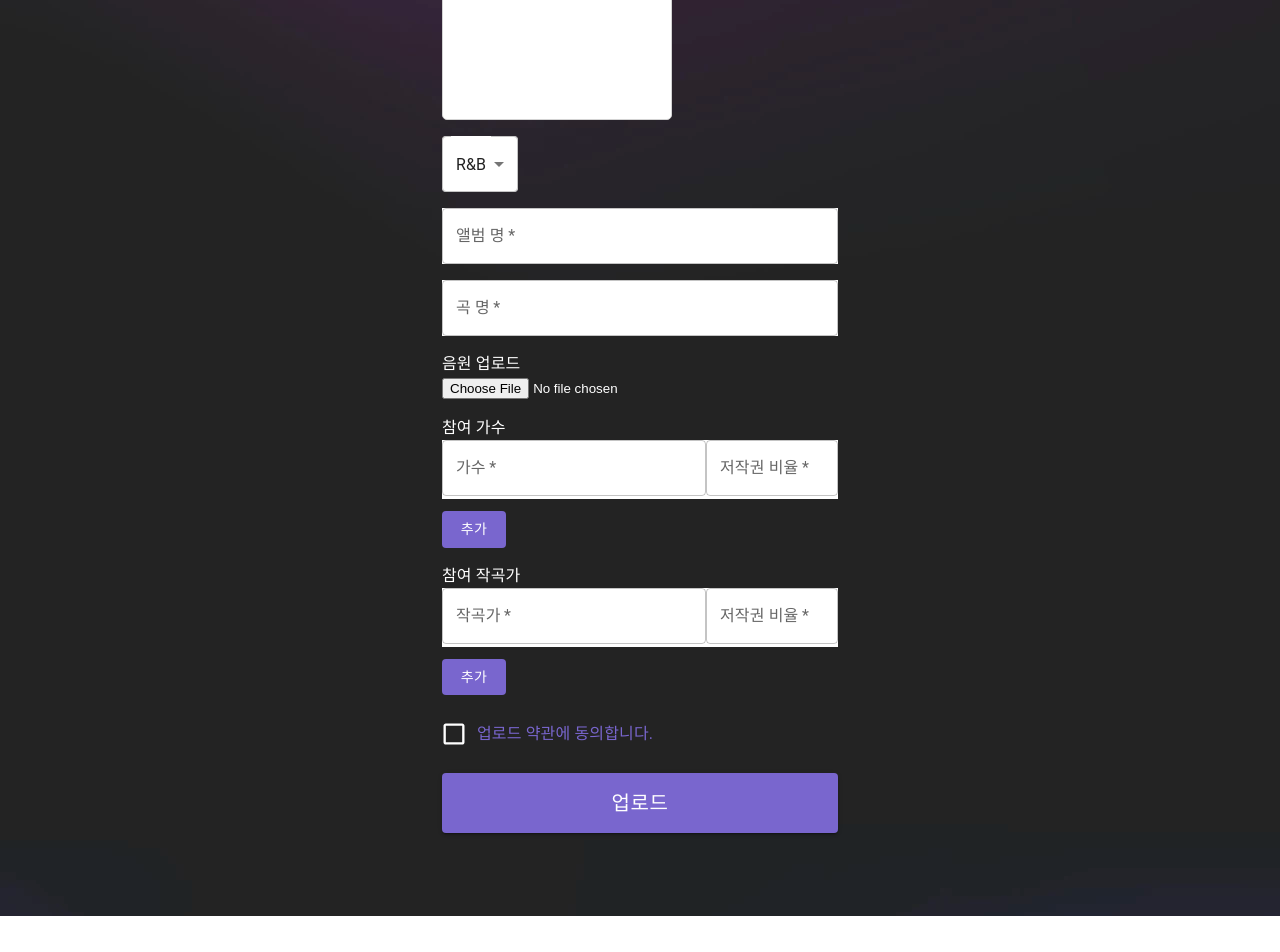
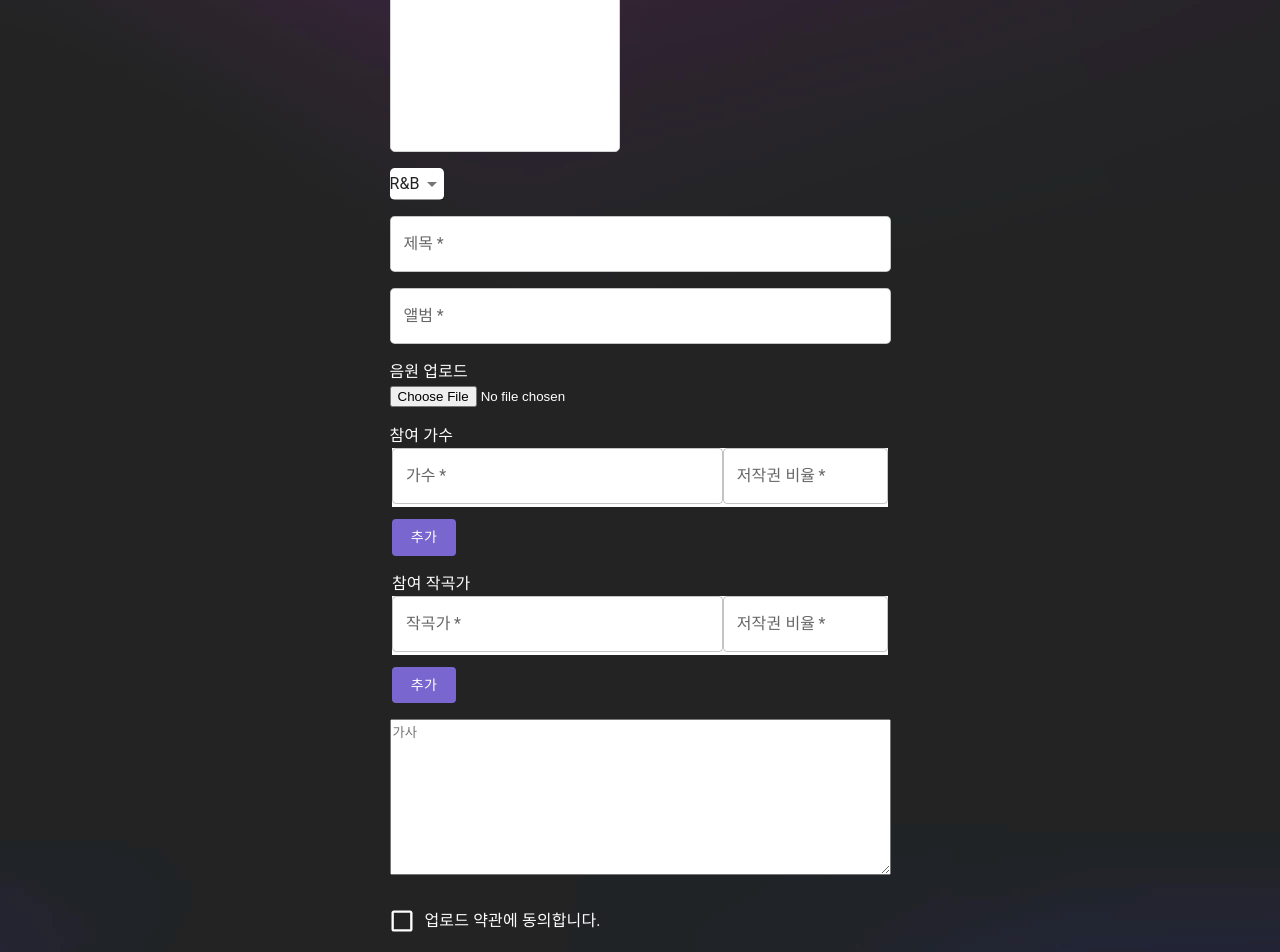
Before and after one commit to UXMUnderGraduate/22-S-Front, a React (Create React App) app: page /upload in a window 1280 px wide. Shown: the part 320-1272 px from the top of the page. Before the commit the page ends 1236 px from the top, so only its background shows below. Built offline with nearby package versions, Linux system fonts and the light colour scheme.

Commit message:
feat:upload

```diff
--- a/src/page/UploadPage.jsx
+++ b/src/page/UploadPage.jsx
@@ -1,4 +1,6 @@
-import React, {useState, useEffect} from 'react';
+import React, { useState, useEffect } from 'react';
+
+import axios from 'axios';
 import {
   Button,
   CssBaseline,
@@ -6,19 +8,17 @@ import {
   FormControl,
   FormControlLabel,
   Checkbox,
+  FormHelperText,
   Grid,
   Box,
   Typography,
   Container,
-  FormHelperText,
-  Select, MenuItem
+  Select,
+  MenuItem,
 } from '@mui/material/';
 import { createTheme, ThemeProvider } from '@mui/material/styles';
-import axios from 'axios'
-import {useNavigate} from 'react-router-dom';
+import styled from 'styled-components';
 import { useDropzone } from "react-dropzone";
-import styled from "styled-components"
-
 
 const thumbsContainer = {
   display: "flex",
@@ -57,6 +57,299 @@ const img = {
   width: 220,
   height: 220
 };
+
+const FormHelperTexts = styled(FormHelperText)`
+  width: 100%;
+  padding-left: 16px;
+  font-weight: 700 !important;
+  color: #d32f2f !important;
+`;
+
+const Boxs = styled(Box)`
+  padding-bottom: 40px !important;
+`;
+
+function RegisterPage() {
+  const theme = createTheme({
+    palette: {
+      primary: {
+        main: '#550064',
+      },
+      secondary: {
+        main: '#7966ce',
+      },
+      header: {
+        main: 'transparent',
+      },
+    },
+  });
+  const [genre, setGenre] = useState('R&B');
+  const [checked, setChecked] = useState(false);
+  const [registerError, setRegisterError] = useState('');
+
+  const onhandlePost = async (data) => {
+    const {title, album, lylics, file, image } = data;
+    const postData = { title, album, lylics, genre, file, image };
+
+    // post
+    await axios
+      .post('http://localhost:5000/api/v1/upload', {
+        headers: {
+          authorization: 'eyJhbGciOiJIUzI1NiIsInR5cCI6IkpXVCJ9.eyJpZCI6NywibmFtZSI6IuuwseyYiOumsCIsImlhdCI6MTY2MDgwMTc5NH0.tgaEvAYf_SHqIlZOa1Z0tYgHgEMi2a3BJ7Nsb0k72Wg'
+        },
+        data: postData
+      })
+      .then(function (response) {
+        console.log(response, '성공');
+        alert("업로드 성공!")
+        location.reload('')
+      })
+      .catch(function (err) {
+        console.log(err);
+        setRegisterError('업로드에 실패하였습니다. 다시한번 확인해 주세요.');
+      });
+  };
+
+  const handleChange = (event) => {
+    setGenre(event.target.value);
+  };
+
+  const handleAgree = (event) => {
+    setChecked(event.target.checked);
+  };
+
+  const handleSubmit = (e) => {
+    e.preventDefault();
+
+    const data = new FormData(e.currentTarget);
+    const genreType = genre;
+    const joinData = {
+      title: data.get('title'),
+      album: data.get('album'),
+      name: data.get('name'),
+      lylics: data.get('lylics'),
+      file:data.get('file'),
+      image:data.get('image'),
+      genre: genreType,
+    };
+
+    // 회원가입 동의 체크
+    if (!checked) alert('올바른 양식과 함께 업로드 약관에 동의해주세요.');
+
+    if (
+      checked
+    ) {
+      onhandlePost(joinData);
+    }
+  };
+
+   //엘범 커버 드래그앤드롭
+   const [files, setFiles] = useState([]);
+   const { getRootProps, getInputProps} = useDropzone({
+
+     accept: "image/*",
+     onDrop: (acceptedFiles) => {
+       setFiles(
+         acceptedFiles.map((file) =>
+           Object.assign(file, {
+             preview: URL.createObjectURL(file)
+           })
+         )
+       );
+     }
+   });
+
+   const thumbs = files.map((file) => (
+     <div style={thumb} key={file.name}>
+       <div style={thumbInner}>
+         <img src={file.preview} style={img} alt="" />
+       </div>
+
+     </div>
+   ));
+
+   useEffect(
+    () => () => {
+      // Make sure to revoke the Object URL to avoid memory leaks
+      files.forEach((file) => URL.revokeObjectURL(file.preview));
+    },
+    [files]
+  );
+
+  //작곡가, 가수 추가 부분
+  const [countComposerList, setCountComposerList] = useState([0])
+
+  const onAddComposerDiv = () => {
+    let countArr = [...countComposerList]
+    let counter = countArr.slice(-1)[0]
+    counter += 1
+    countArr.push(counter)	// index 사용 X
+    // countArr[counter] = counter	// index 사용 시 윗줄 대신 사용
+    setCountComposerList(countArr)
+  }
+
+  const [countSingerList, setCountSingerList] = useState([0])
+
+  const onAddSingerDiv = () => {
+    let countArr = [...countSingerList]
+    let counter = countArr.slice(-1)[0]
+    counter += 1
+    countArr.push(counter)	// index 사용 X
+    // countArr[counter] = counter	// index 사용 시 윗줄 대신 사용
+    setCountSingerList(countArr)
+  }
+
+  return (
+    <ThemeProvider theme={theme}>
+      <Box sx={{ height: '100%', backgroundImage: 'url(/images/background.png)' }}>
+        <Container sx={{ color: '#ffffff' }} component="main" maxWidth="xs">
+          <CssBaseline />
+          <Box
+            sx={{
+              paddingTop: 15,
+              display: 'flex',
+              flexDirection: 'column',
+              alignItems: 'center',
+            }}
+          >
+            <Typography
+              component="h1"
+              variant="h5"
+              sx={{ textAlign: 'center', fontSize: '30px', fontWeight: 'bold', marginBottom: '10px' }}
+            >
+              회원가입
+            </Typography>
+            <Boxs component="form" noValidate onSubmit={handleSubmit} sx={{ mt: 3 }}>
+              <FormControl component="fieldset" variant="standard">
+                <Grid container spacing={2}>
+                  <Grid item xs={12}>
+                  <label style={{color:"white"}}>앨범커버</label>
+                  <div {...getRootProps({ className: "dropzone" })}>
+                  <input {...getInputProps()} id="image"/>
+                  console.log(input)
+                  <aside style={thumbsContainer}> {thumbs}</aside>
+
+                  </div>
+                  </Grid>
+                  <Grid item xs={12}>
+                    <Select
+                      sx={{ backgroundColor: 'white', borderRadius: '0.3em' }}
+                      labelId="genre"
+                      id="genre-select"
+                      value={genre}
+                      required
+                      label="genre"
+                      onChange={handleChange}
+                    >
+                      <MenuItem value={'R&B'}>R&B</MenuItem>
+                      <MenuItem value={'Hiphop'}>Hiphop</MenuItem>
+                      <MenuItem value={'Jazz'}>Jazz</MenuItem>
+                      <MenuItem value={'Pop'}>Pop</MenuItem>
+                      <MenuItem value={'Rock'}>rock</MenuItem>
+                    </Select>
+                  </Grid>
+                  <Grid item xs={12}>
+                    <TextField
+                      sx={{ backgroundColor: 'white', borderRadius: '0.3em' }}
+                      required
+                      fullWidth
+                      id="title"
+                      name="title"
+                      label="제목"
+                    />
+                  </Grid>
+
+                  <Grid item xs={12}>
+                    <TextField
+                      sx={{ backgroundColor: 'white', borderRadius: '0.3em' }}
+                      required
+                      fullWidth
+                      type="album"
+                      id="album"
+                      name="album"
+                      label="앨범"
+                    />
+                  </Grid>
+
+                  <Grid item xs={12}>
+                  <label style={{color:"white"}}>음원 업로드<br/></label>
+                  <input
+                      type="file"
+                      id="file"
+                      accept='music/mp3, music/mp4, music/flac, music/ogg, music/mp2, music/m4r'
+                      textDecoration="none"
+                      style={{color:"white", borderBox:"white"}}  />
+                  </Grid>
+
+                  <Grid item xs={12}>
+                  <label style={{color:'white'}}>참여 가수</label>
+                  <CreateListDiv>
+                    <div style={{display:"inline-block"}}>
+                    <SingerList countSingerList={countSingerList} />
+                    <Button onClick={onAddSingerDiv} style={{backgroundColor:"#7966ce", color:"white"}}>
+                      추가
+                    </Button></div>
+                  </CreateListDiv>
+                  </Grid>
+
+                <Grid item xs={12}>
+                <CreateListDiv>
+                  <div style={{display:"inline-block"}}>
+                  <label style={{color:'white'}}>참여 작곡가</label>
+                  <ComposerList countComposerList={countComposerList} />
+                  <Button onClick={onAddComposerDiv} style={{backgroundColor:"#7966ce", color:"white"}}>
+                    추가
+                  </Button></div>
+                </CreateListDiv>
+                </Grid>
+
+                  <Grid item xs={12}>
+                    <textarea
+                      sx={{ backgroundColor: 'white', borderRadius: '0.3em' }}
+                      required
+                      rows="10" cols="60"
+                      id="lylics"
+                      name="lylics"
+                      placeholder='가사'
+                    />
+                  </Grid>
+
+                  <Grid item xs={12}>
+                    <FormControlLabel
+                      control={
+                        <Checkbox
+                          onChange={handleAgree}
+                          sx={{
+                            '& .MuiSvgIcon-root': { fontSize: 28 },
+                            color: 'white',
+                            '&.Mui-checked': { color: '#7966ce' },
+                          }}
+                        />
+                      }
+                      label="업로드 약관에 동의합니다."
+                    />
+                  </Grid>
+                </Grid>
+                <Button
+                  type="submit"
+                  fullWidth
+                  variant="contained"
+                  sx={{ mt: 3, mb: 4 }}
+                  style={{ backgroundColor: '#7966ce', height: '60px', fontSize: '20px' }}
+                >
+                  업로드
+                </Button>
+              </FormControl>
+              <FormHelperTexts>{registerError}</FormHelperTexts>
+            </Boxs>
+          </Box>
+        </Container>
+      </Box>
+    </ThemeProvider>
+  );
+}
+
+export default RegisterPage;
 
 
 //참여자 추가
@@ -127,10 +420,10 @@ const SingerList = (props) => {
                 variant="outlined"
                 required
                 fullWidth
-                id="name"
+                id="singer"
                 label="가수"
-                name="name"
-                autoComplete="name"
+                name="singer"
+                autoComplete="singer"
                 sx={{ backgroundColor: 'white' }}
                 color="secondary"
               />
@@ -155,272 +448,3 @@ const SingerList = (props) => {
     </DetailDiv>
   )
 }
-
-
-
-function UploadPage () {
-
-  const theme = createTheme({
-    palette: {
-      primary: {
-        main: '#550064',
-      },
-      secondary: {
-        main: '#7966ce',
-      },
-    },
-  });
-
-
-  const [checked, setChecked] = useState(false);
-  const [genreType, setGenreType] = useState('R&B');
-  const [UploadError, setUploadError] = useState('');
-  const navigate = useNavigate();
-
-  const onhandlePost = async (data) => {
-    const { email, album} = data;
-    const postData = { email, album, genreType };
-
-    // post
-    await axios
-      .post('http://localhost:5000/api/v1/upload', postData)
-      .then(function (response) {
-        console.log(response, '성공');
-        navigate.push('/login');
-      })
-      .catch(function (err) {
-        console.log(err);
-        setUploadError('업로드에 실패하였습니다. 다시한번 확인해 주세요.');
-      });
-  };
-
-  const handleGenreChange = (event) => {
-    setGenreType(event.target.value);
-  };
-
-  //동의체크
-  const handleAgree = (event) => {
-    setChecked(event.target.checked);
-  }
-
-  // form 전송
-  const handleSubmit = (e) => {
-    e.preventDefault();
-
-    const data = new FormData(e.currentTarget);
-    const genreType = genreType
-    const uploaderType = uploaderType
-    const joinData = {
-      cover: data.get('cover'),
-      title: data.get('title'),
-      email: data.get('email'),
-      genreType: genreType,
-      uploaderType: uploaderType
-    };
-
-    //업로드 약관 동의 체크
-    if(!checked) alert('업로드 약관에 동의해주세요.')
-
-    if (
-      checked
-    ) {
-      onhandlePost(joinData);
-    }
-  };
-  //엘범 커버 드래그앤드롭
-  const [files, setFiles] = useState([]);
-  const { getRootProps, getInputProps} = useDropzone({
-
-    accept: "image/*",
-    onDrop: (acceptedFiles) => {
-      setFiles(
-        acceptedFiles.map((file) =>
-          Object.assign(file, {
-            preview: URL.createObjectURL(file)
-          })
-        )
-      );
-    }
-  });
-
-  const thumbs = files.map((file) => (
-    <div style={thumb} key={file.name}>
-      <div style={thumbInner}>
-        <img src={file.preview} style={img} alt="" />
-      </div>
-
-    </div>
-  ));
-
-  useEffect(
-    () => () => {
-      // Make sure to revoke the Object URL to avoid memory leaks
-      files.forEach((file) => URL.revokeObjectURL(file.preview));
-    },
-    [files]
-  );
-
-  //작곡가, 가수 추가 부분
-  const [countComposerList, setCountComposerList] = useState([0])
-
-  const onAddComposerDiv = () => {
-    let countArr = [...countComposerList]
-    let counter = countArr.slice(-1)[0]
-    counter += 1
-    countArr.push(counter)	// index 사용 X
-    // countArr[counter] = counter	// index 사용 시 윗줄 대신 사용
-    setCountComposerList(countArr)
-  }
-
-  const [countSingerList, setCountSingerList] = useState([0])
-
-  const onAddSingerDiv = () => {
-    let countArr = [...countSingerList]
-    let counter = countArr.slice(-1)[0]
-    counter += 1
-    countArr.push(counter)	// index 사용 X
-    // countArr[counter] = counter	// index 사용 시 윗줄 대신 사용
-    setCountSingerList(countArr)
-  }
-
-
-  return (
-    <ThemeProvider theme={theme}>
-      <Box sx={{ height: '100%', backgroundImage: 'url(/images/background.png)' }}>
-      <Container component="main" maxWidth="xs">
-        <CssBaseline />
-        <Box
-          sx={{
-            paddingop: 15,
-            display: 'flex',
-            flexDirection: 'column',
-            alignItems: 'center',
-          }}
-        >
-          <Typography component="h1" variant="h5"
-            style={{textAlign:"center", fontSize:"30px", fontWeight:'bold',
-            marginBottom:"10px", marginTop:"5rem", color:"white"}}>
-            내 음원 업로드
-          </Typography>
-          <Box component="form" noValidate onSubmit={handleSubmit} sx={{ mt: 3 }}>
-            <FormControl component="fieldset" variant="outlined" >
-              <Grid container spacing={2}>
-
-              <Grid item xs={12}>
-              <p style={{color:"white"}}>앨범커버</p>
-              <div {...getRootProps({ className: "dropzone" })}>
-              <input {...getInputProps()}/>
-              <aside style={thumbsContainer}> {thumbs}</aside>
-
-              </div>
-              </Grid>
-
-
-                <Grid item xs={12}>
-                <Select
-                  labelId="genreType"
-                  id="Genre-select"
-                  value={genreType}
-                  required
-                  label="장르"
-                  onChange={handleGenreChange}
-                  sx={{ backgroundColor: 'white' }}
-                  color="secondary"
-                >
-                <MenuItem value={'R&B'}>R&B</MenuItem>
-                <MenuItem value={'Hiphop'}>Hiphop</MenuItem>
-                <MenuItem value={'Pop'}>Pop</MenuItem>
-                <MenuItem value={'Jazz'}>Jazz</MenuItem>
-                <MenuItem value={'rock'}>Rock</MenuItem>
-                </Select>
-                </Grid>
-
-                <Grid item xs={12}>
-                  <TextField
-                    required
-                    fullWidth
-                    type="album"
-                    id="album"
-                    name="album"
-                    label="앨범 명"
-                    sx={{ backgroundColor: 'white' }}
-                    color="secondary"
-                  />
-                </Grid>
-
-                <Grid item xs={12}>
-                  <TextField
-                    required
-                    fullWidth
-                    type="title"
-                    id="title"
-                    name="title"
-                    label="곡 명"
-                    sx={{ backgroundColor: 'white' }}
-                    color="secondary" />
-                </Grid>
-
-                <Grid item xs={12}>
-                <label style={{color:"white"}}>음원 업로드<br/></label>
-                <input
-                    type="file"
-                    accept='music/mp3, music/mp4, music/flac, music/ogg, music/mp2, music/m4r'
-                    textDecoration="none"
-                    style={{color:"white", borderBox:"white"}}  />
-                </Grid>
-                <Grid item xs={12}>
-                <label style={{color:'white'}}>참여 가수</label>
-                <CreateListDiv>
-                  <div style={{display:"inline-block"}}>
-                  <SingerList countSingerList={countSingerList} />
-                  <Button onClick={onAddSingerDiv} style={{backgroundColor:"#7966ce", color:"white"}}>
-                    추가
-                  </Button></div>
-                </CreateListDiv>
-                </Grid>
-
-                <Grid item xs={12}>
-                <CreateListDiv>
-                  <div style={{display:"inline-block"}}>
-                  <label style={{color:'white'}}>참여 작곡가</label>
-                  <ComposerList countComposerList={countComposerList} />
-                  <Button onClick={onAddComposerDiv} style={{backgroundColor:"#7966ce", color:"white"}}>
-                    추가
-                  </Button></div>
-                </CreateListDiv>
-                </Grid>
-
-                <Grid item xs={12}>
-                  <FormControlLabel
-                    sx={{ color: '#7966ce' }}
-                    control={
-                      <Checkbox
-                        value="remember"
-                        onChange={handleAgree}
-                        sx={{ '& .MuiSvgIcon-root': { fontSize: 28 }, color: 'white', '&.Mui-checked': { color: '#7966ce' } }}
-                      />
-                    }
-                    label="업로드 약관에 동의합니다."
-                  />
-                </Grid>
-
-              </Grid>
-              <Button
-                type="submit"
-                fullWidth
-                variant="contained"
-                sx={{ mt: 2, mb: 2 }}
-                size="large"
-                style={{backgroundColor:"#7966ce", height:'60px', fontSize:"20px", marginBottom:'5rem'}}
-              >
-                업로드
-              </Button>
-            </FormControl>
-            <FormHelperText>{UploadError}</FormHelperText>
-          </Box>
-        </Box>
-      </Container></Box>
-    </ThemeProvider>
-  );
-};
-export default UploadPage;
```
